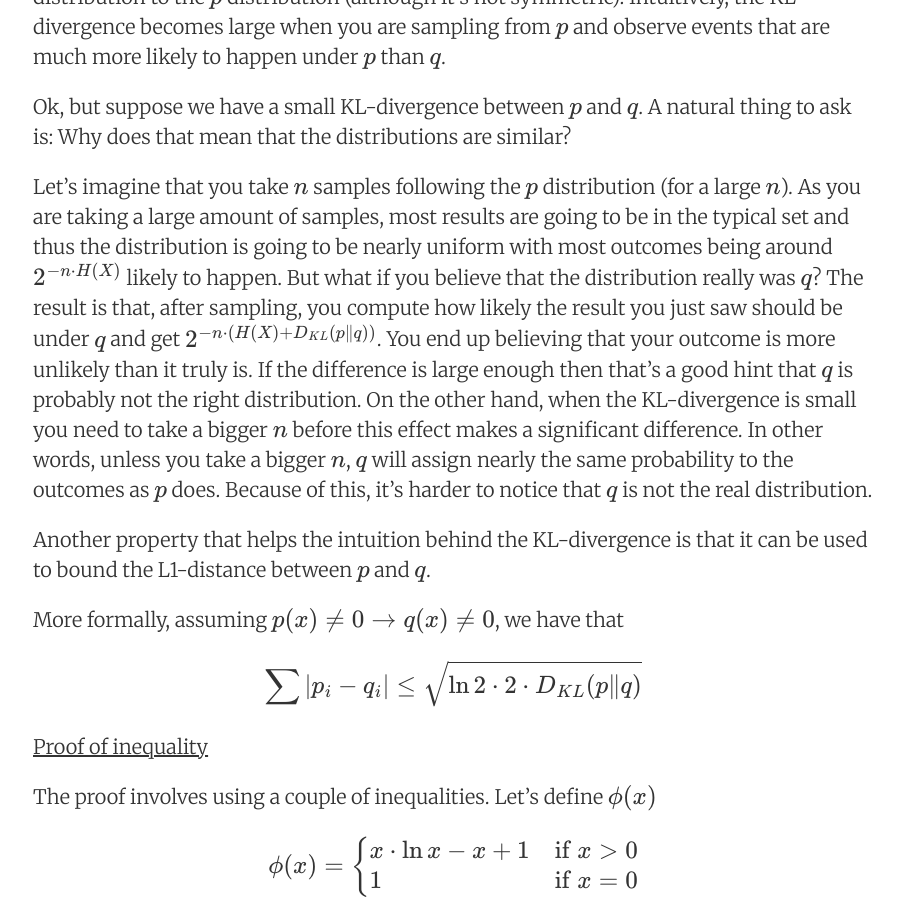
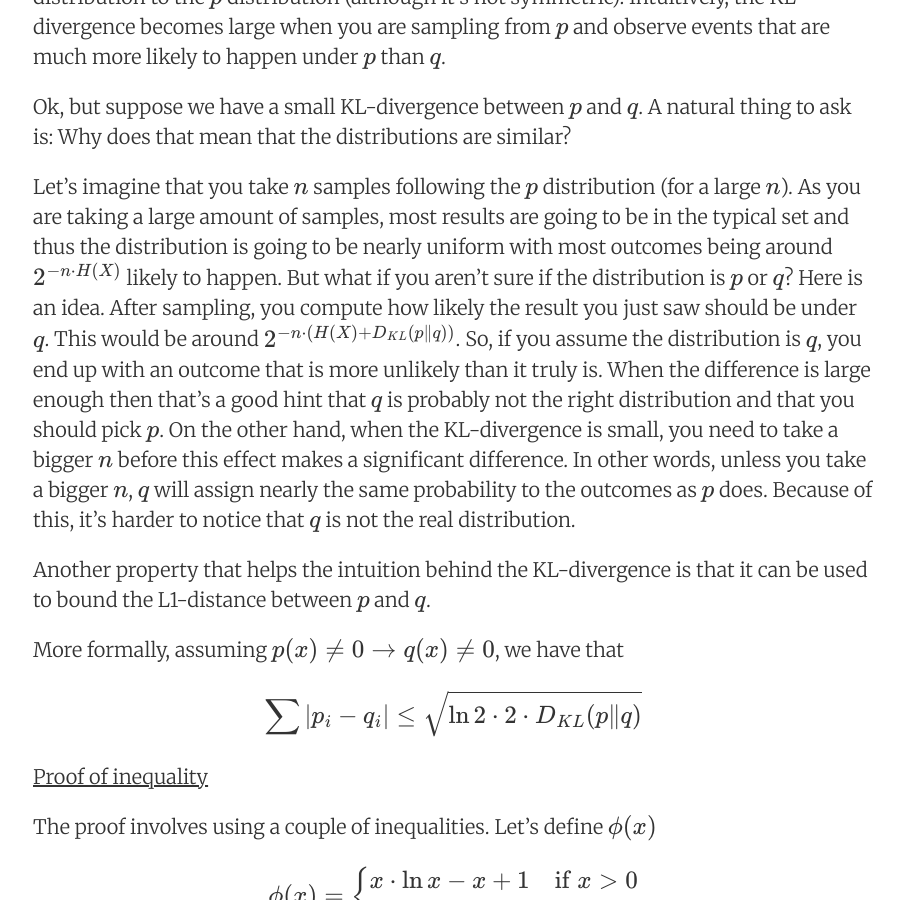
Before and after one commit to mgp123/mgp123.github.io, a Jekyll site: the page built from _posts/2021-10-5-information-theory-notes.md, in a window 1280 px wide and 900 px high, scrolled down 18715 px. Shown: the whole window, without its empty margins (187-1091 px from the left). Built offline with Jekyll 4.4.1, drawn with Linux system fonts in a browser that asks for light colours; nearby versions of some CDN libraries; formulas are drawn with MathJax 3.

Commit message:
minor correction kl-divergence

```diff
--- a/_posts/2021-10-5-information-theory-notes.md
+++ b/_posts/2021-10-5-information-theory-notes.md
@@ -468,7 +468,7 @@ KL-divergence can also be interpreted as a sort of measure of how similar is the
 Ok, but suppose we have a small KL-divergence between $$p$$ and $$q$$. A natural thing to ask is: Why does that mean that the distributions are similar?
 
 Let's imagine that you take $$n$$ samples following the $$p$$ distribution (for a large $$n$$). As you are taking a large amount of samples, most results are going to be in the typical set and thus the distribution is going to be nearly uniform with most outcomes being around $$2^{-n \cdot H(X)}$$ likely to happen.
-But what if you believe that the distribution really was $$q$$? The result is that, after sampling, you compute how likely the result you just saw should be under $$q$$ and get $$2^{-n \cdot (H(X) + D_{KL}(p\| q))  } $$. You end up believing that your outcome is more unlikely than it truly is. If the difference is large enough then that's a good hint that $$q$$ is probably not the right distribution. On the other hand, when the KL-divergence is small you need to take a bigger $$n$$ before this effect makes a significant difference.  In other words, unless you take a bigger $$n$$, $$q$$ will assign nearly the same probability to the outcomes as $$p$$ does. Because of this, it's harder to notice that $$q$$ is not the real distribution.
+But what if you aren't sure if the distribution is $$p$$ or $$q$$? Here is an idea. After sampling, you compute how likely the result you just saw should be under $$q$$. This would be around $$2^{-n \cdot (H(X) + D_{KL}(p\| q))  } $$. So, if you assume the distribution is $$q$$, you end up with an outcome that is more unlikely than it truly is. When the difference is large enough then that's a good hint that $$q$$ is probably not the right distribution and that you should pick $$p$$. On the other hand, when the KL-divergence is small, you need to take a bigger $$n$$ before this effect makes a significant difference.  In other words, unless you take a bigger $$n$$, $$q$$ will assign nearly the same probability to the outcomes as $$p$$ does. Because of this, it's harder to notice that $$q$$ is not the real distribution.
 
 
 Another property that helps the intuition behind the KL-divergence is that it can be used to bound the L1-distance between $$p$$ and $$q$$.
```
